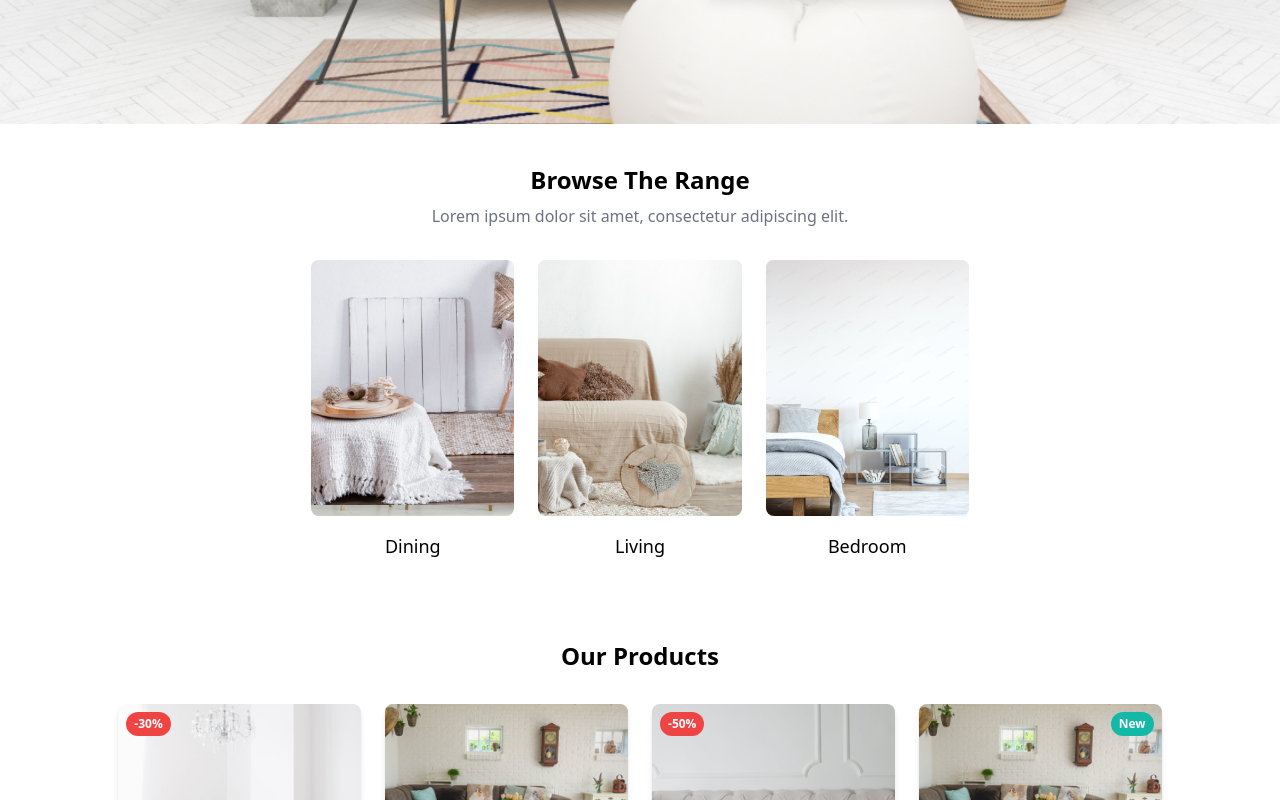
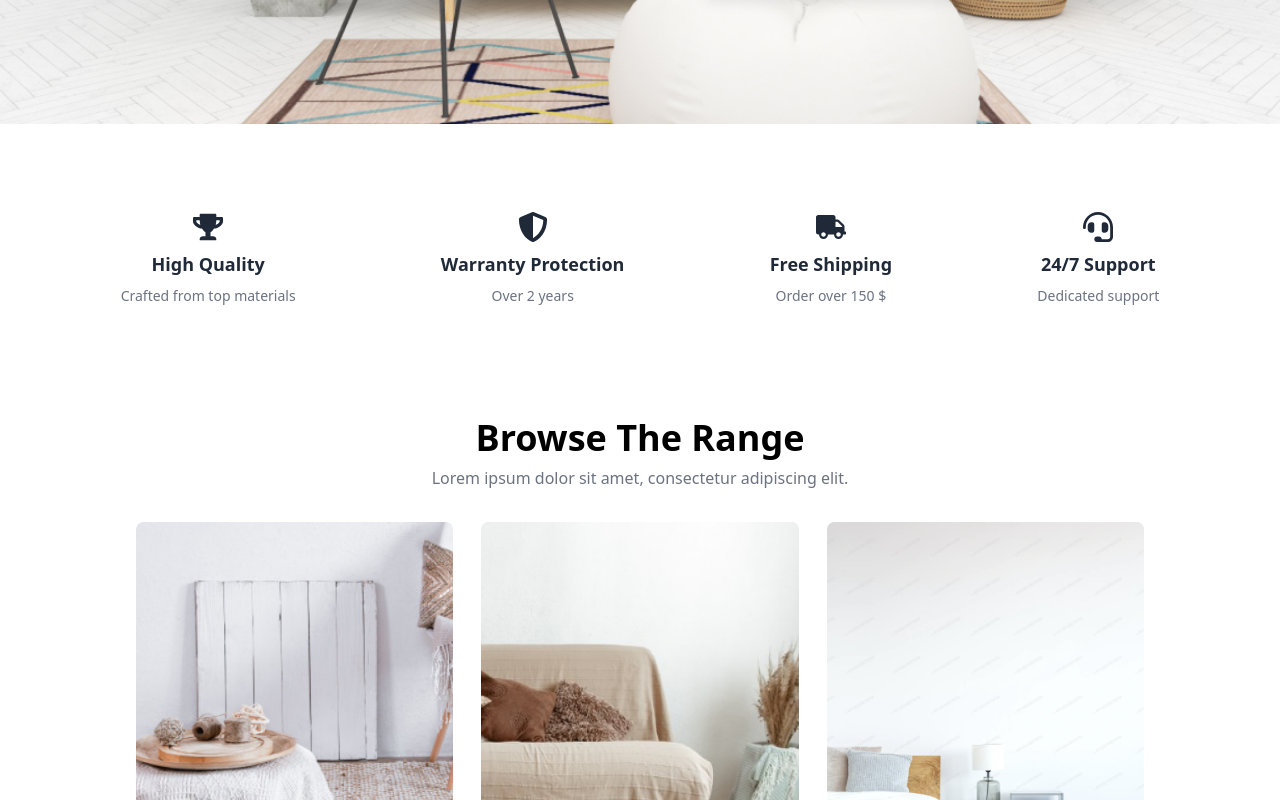
Before and after one commit to HuzaifaMehboob/Glamwood, a React (Create React App) app: page / in a window 1280 px wide. Shown: the part 740-1540 px from the top of the page. Built offline with nearby package versions, Linux system fonts and the light colour scheme.

Commit message:
Features Added

```diff
--- a/src/Components/CategorySection/index.js
+++ b/src/Components/CategorySection/index.js
@@ -4,16 +4,16 @@ import living from '../../Assets/Images/living.png'
 import bedroom from '../../Assets/Images/bedroom.png'
 const BrowseRange = () => {
   return (
-    <div className="flex flex-col items-center py-10">
+    <div className="flex flex-col items-center py-10 mt-10">
       {/* Title Section */}
-      <h2 className="text-2xl font-semibold">Browse The Range</h2>
+      <h2 className="text-4xl font-semibold">Browse The Range</h2>
       <p className="text-gray-500 mt-2">Lorem ipsum dolor sit amet, consectetur adipiscing elit.</p>
 
       {/* Categories Section */}
-      <div className="grid grid-cols-1 md:grid-cols-3 gap-6 mt-8">
+      <div className="grid grid-cols-1 md:grid-cols-3 gap-7 mt-8">
         {/* Dining */}
         <div className="flex flex-col items-center">
-          <div className="w-full h-64 bg-gray-200 rounded-lg flex items-center justify-center">
+          <div className="w-full h-[400px] bg-gray-200 rounded-lg flex items-center justify-center">
             {/* Replace with actual image source */}
             <img
               src={dining}
@@ -26,7 +26,7 @@ const BrowseRange = () => {
 
         {/* Living */}
         <div className="flex flex-col items-center">
-          <div className="w-full h-64 bg-gray-200 rounded-lg flex items-center justify-center">
+          <div className="w-full h-[400px] bg-gray-200 rounded-lg flex items-center justify-center">
             {/* Replace with actual image source */}
             <img
               src={living}
@@ -39,7 +39,7 @@ const BrowseRange = () => {
 
         {/* Bedroom */}
         <div className="flex flex-col items-center">
-          <div className="w-full h-64 bg-gray-200 rounded-lg flex items-center justify-center">
+          <div className="w-full h-[400px] bg-gray-200 rounded-lg flex items-center justify-center">
             {/* Replace with actual image source */}
             <img
               src={bedroom}
--- /dev/null
+++ b/src/Components/Features/index.js
@@ -0,0 +1,43 @@
+import React from 'react';
+import { FaTrophy, FaShieldAlt, FaTruck, FaHeadset } from 'react-icons/fa';
+
+const Features = () => {
+  const features = [
+    {
+      icon: <FaTrophy className="text-3xl text-gray-800" />,
+      title: 'High Quality',
+      description: 'Crafted from top materials',
+    },
+    {
+      icon: <FaShieldAlt className="text-3xl text-gray-800" />,
+      title: 'Warranty Protection',
+      description: 'Over 2 years',
+    },
+    {
+      icon: <FaTruck className="text-3xl text-gray-800" />,
+      title: 'Free Shipping',
+      description: 'Order over 150 $',
+    },
+    {
+      icon: <FaHeadset className="text-3xl text-gray-800" />,
+      title: '24/7 Support',
+      description: 'Dedicated support',
+    },
+  ];
+
+  return (
+    <section className="py-8 bg-white mt-14">
+      <div className="max-w-6xl mx-auto flex justify-around items-center space-x-8">
+        {features.map((feature, index) => (
+          <div key={index} className="flex flex-col items-center text-center space-y-2">
+            {feature.icon}
+            <h3 className="text-lg font-semibold text-gray-800">{feature.title}</h3>
+            <p className="text-sm text-gray-500">{feature.description}</p>
+          </div>
+        ))}
+      </div>
+    </section>
+  );
+};
+
+export default Features;
--- a/src/Components/Navbar/index.js
+++ b/src/Components/Navbar/index.js
@@ -12,10 +12,10 @@ const Navbar = () => {
       </div>
 
       {/* Navigation Links */}
-      <div className="hidden md:flex space-x-8 text-gray-600">
-        <a href="#" className="hover:text-gray-900">Home</a>
-        <a href="#" className="hover:text-gray-900">Shop</a>
-        <a href="#" className="hover:text-gray-900">About</a>
+      <div className="hidden md:flex space-x-8 text-gray-600 font-semibold text-lg ">
+        <a href="#" className="hover:text-gray-900 ">Home</a>
+        <a href="#" className="hover:text-gray-900 ">Shop</a>
+        <a href="#" className="hover:text-gray-900 ">About</a>
         <a href="#" className="hover:text-gray-900">Contact</a>
       </div>
 
--- a/src/Components/ProductSection/index.js
+++ b/src/Components/ProductSection/index.js
@@ -6,7 +6,7 @@ const ProductSection = ({ products }) => {
   return (
     <div className="py-10 flex flex-col items-center">
       {/* Section Title */}
-      <h2 className="text-2xl font-semibold">Our Products</h2>
+      <h2 className="text-4xl font-semibold">Our Products</h2>
 
       {/* Product Grid */}
       <div className="grid grid-cols-1 sm:grid-cols-2 lg:grid-cols-4 gap-6 mt-8">
--- a/src/Screens/Home/index.js
+++ b/src/Screens/Home/index.js
@@ -14,6 +14,7 @@ import grifo from '../../Assets/Images/productsection/grifo.png'
 import muggo from '../../Assets/Images/productsection/muggo.png'
 import pingky from '../../Assets/Images/productsection/pingky.png'
 import potty from '../../Assets/Images/productsection/potty.png'
+import Features from "../../Components/Features";
 
 
 const products = [
@@ -81,6 +82,7 @@ const Homepage = () => {
     <div className="font-sans">
       <Navbar />
       <HeroSection />
+      <Features/>
       <CategorySection />
       <ProductSection products={products}/>
       <RoomInspirationSection />
```
